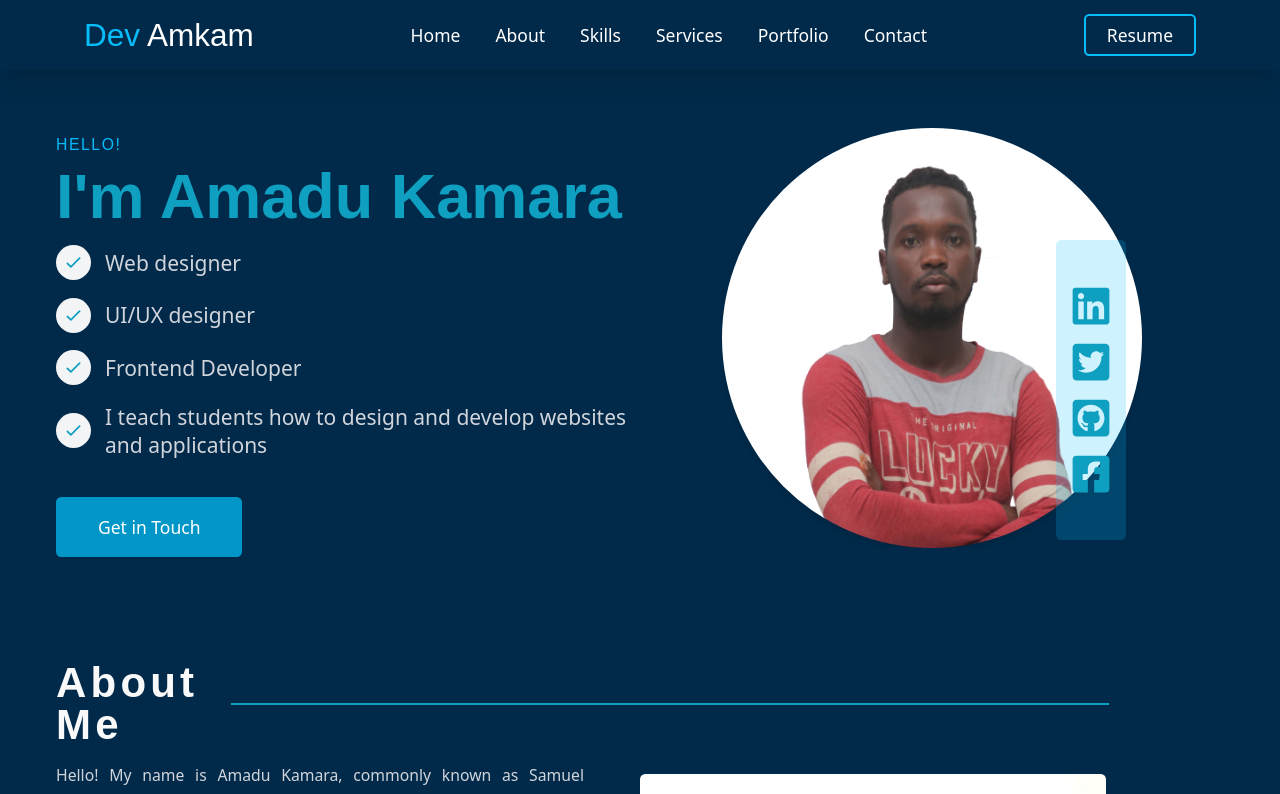
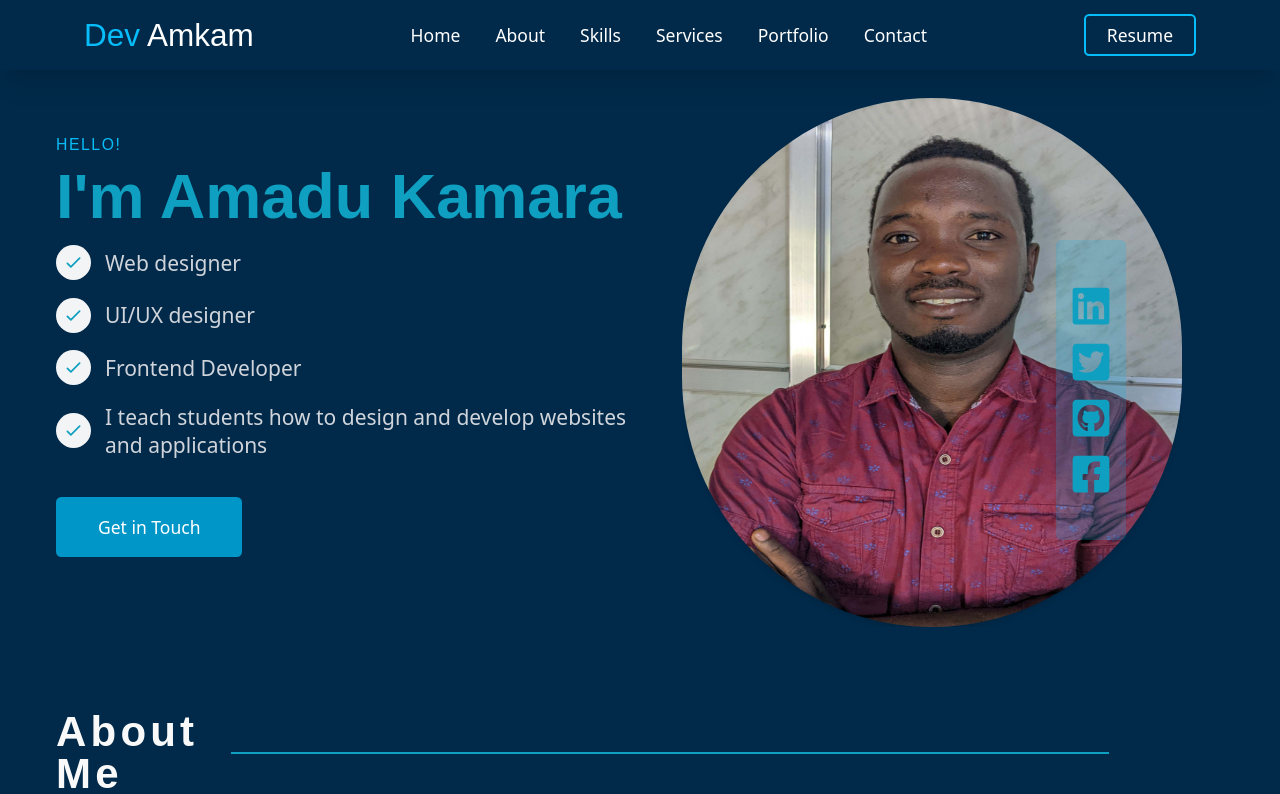
Before and after one commit to AmaduKamara/amkam, a Next.js app: page / in a window 1280 px wide. Shown: the top 794 px of the page. Built offline with nearby package versions, Linux system fonts and the light colour scheme.

Commit message:
Changed hero image

```diff
--- a/components/Hero.jsx
+++ b/components/Hero.jsx
@@ -1,7 +1,9 @@
 import React from "react";
 import Image from "next/image";
+
+import Check from "../components/icons/Check";
 import heroImage from "../public/images/Amadu Kamara.jpg";
-import Check from "../components/icons/Check";
+import amkam from "../public/images/AmaduKamara.jpg";
 
 const Hero = () => {
   return (
@@ -57,11 +59,11 @@ const Hero = () => {
 
       <div className="flex justify-center items-center order-first md:order-last px-12">
         <Image
-          src={heroImage}
+          src={amkam}
           alt="Amadu Kamara"
           className="rounded-full shadow-md"
-          width={420}
-          height={420}
+          width={520}
+          height={550}
         />
       </div>
     </section>
```
Also changed, not shown: public/images/AmaduKamara.jpg (added).
